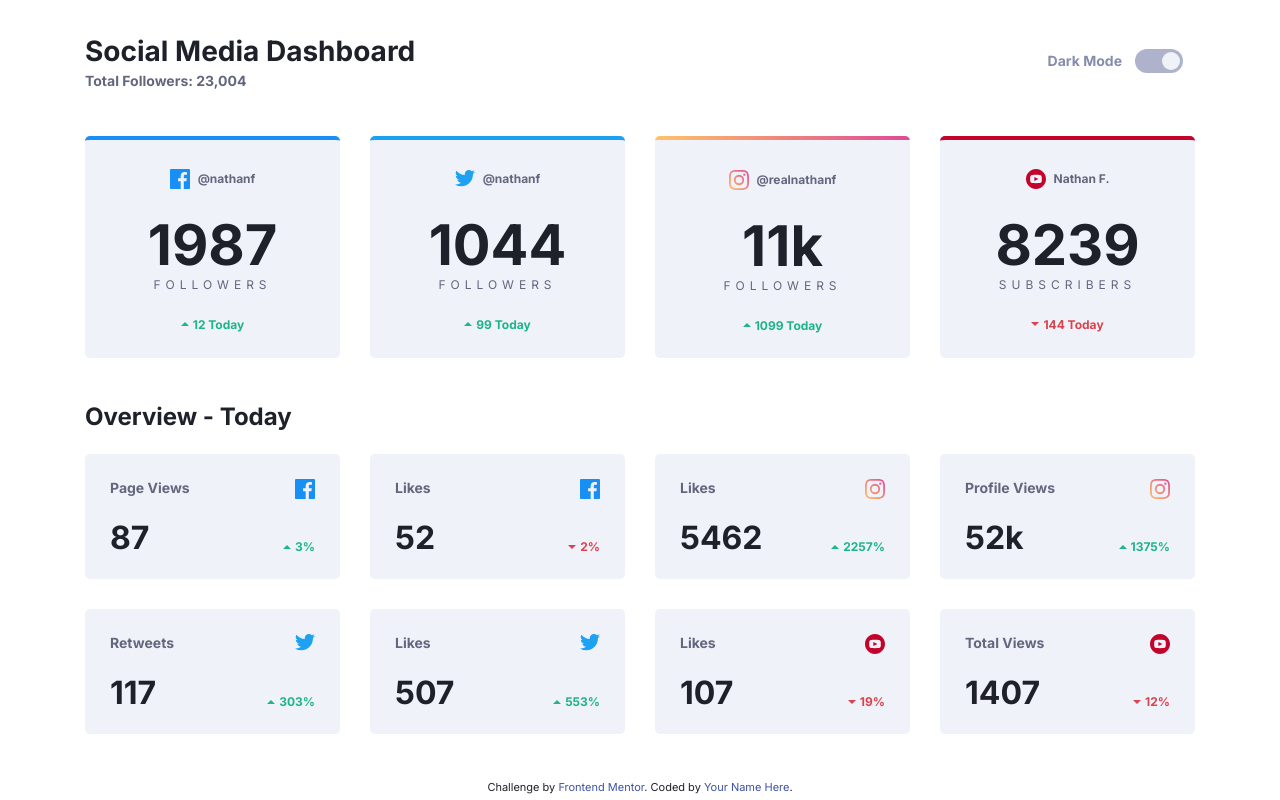
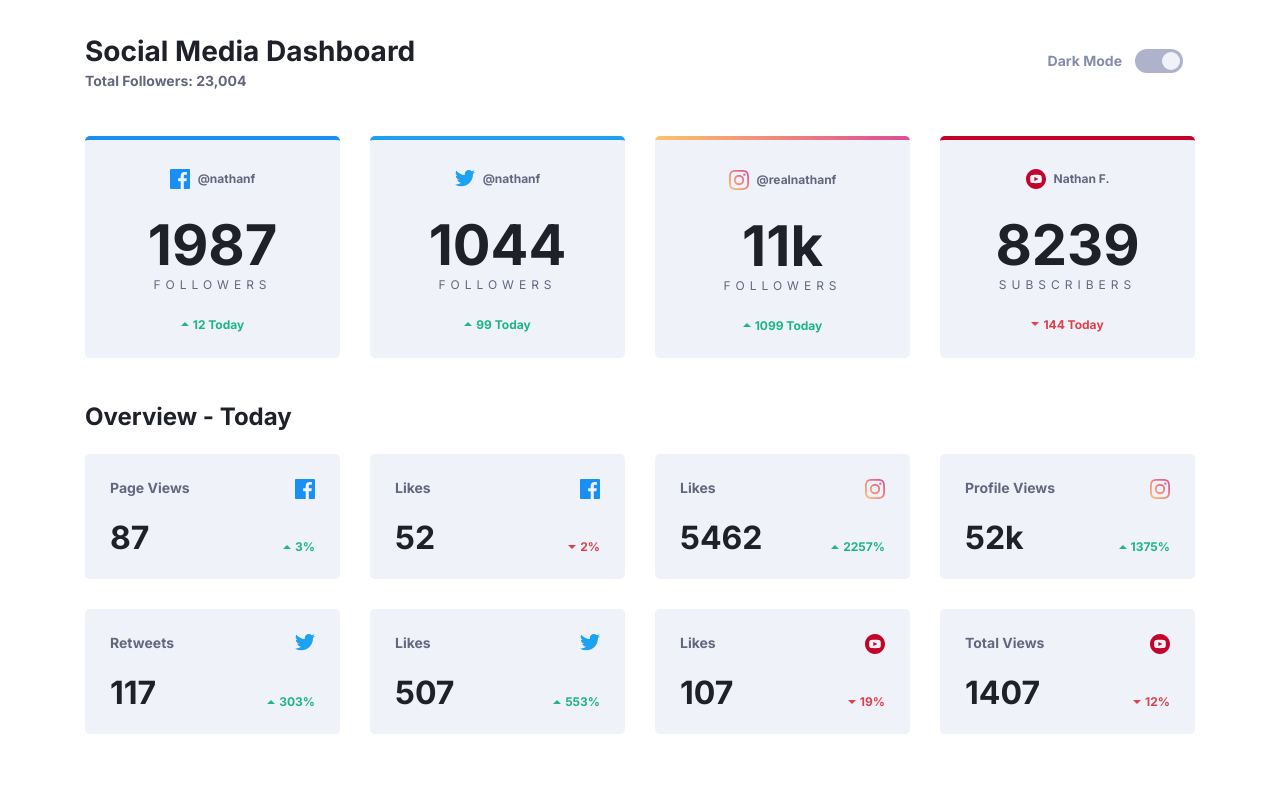
Before and after one commit to HelmiAbouchakra/fem-dashboard-social_media-dark-light-toggle, a website: page index.html in a window 1280 px wide. Drawn offline with Linux system fonts and the light colour scheme.

Commit message:
make some modifications

```diff
--- a/index.html
+++ b/index.html
@@ -12,7 +12,7 @@
       href="./images/favicon-32x32.png"
     />
 
-    <title>Frontend Mentor | [Challenge Name Here]</title>
+    <title>Frontend Mentor | [Challenge Helmi Abou chakra]</title>
     <!-- Google Fonts -->
     <link rel="preconnect" href="https://fonts.googleapis.com" />
     <link rel="preconnect" href="https://fonts.gstatic.com" crossorigin />
@@ -23,17 +23,6 @@
 
     <link rel="stylesheet" href="/dist/style.css" />
     <script defer src="/dist/script.js"></script>
-
-    <!-- Feel free to remove these styles or customise in your own stylesheet 👍 -->
-    <style>
-      .attribution {
-        font-size: 11px;
-        text-align: center;
-      }
-      .attribution a {
-        color: hsl(228, 45%, 44%);
-      }
-    </style>
   </head>
   <body>
     <header class="container header">
@@ -220,12 +209,5 @@
         </div>
       </section>
     </main>
-
-    <div class="attribution">
-      Challenge by
-      <a href="https://www.frontendmentor.io?ref=challenge" target="_blank"
-        >Frontend Mentor</a
-      >. Coded by <a href="#">Your Name Here</a>.
-    </div>
   </body>
 </html>
```
Also changed, not shown: app/js/script.js (+1 -12 lines), 1 other file.
